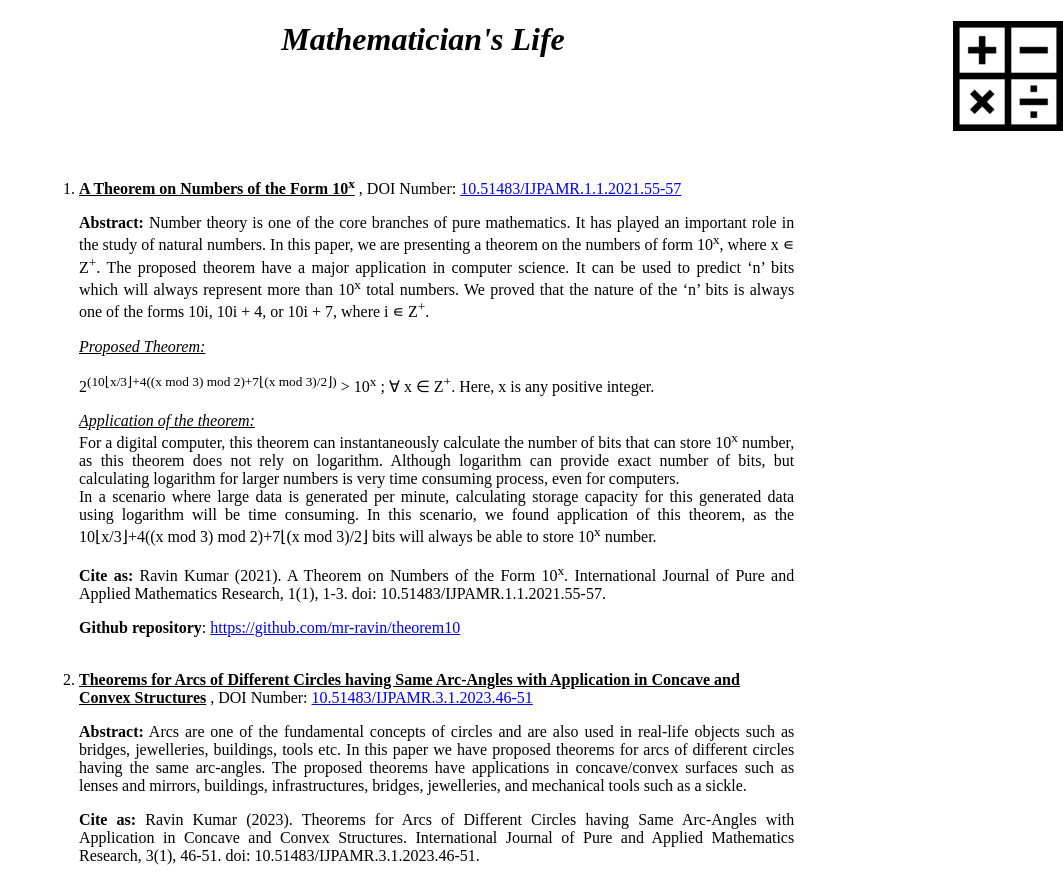
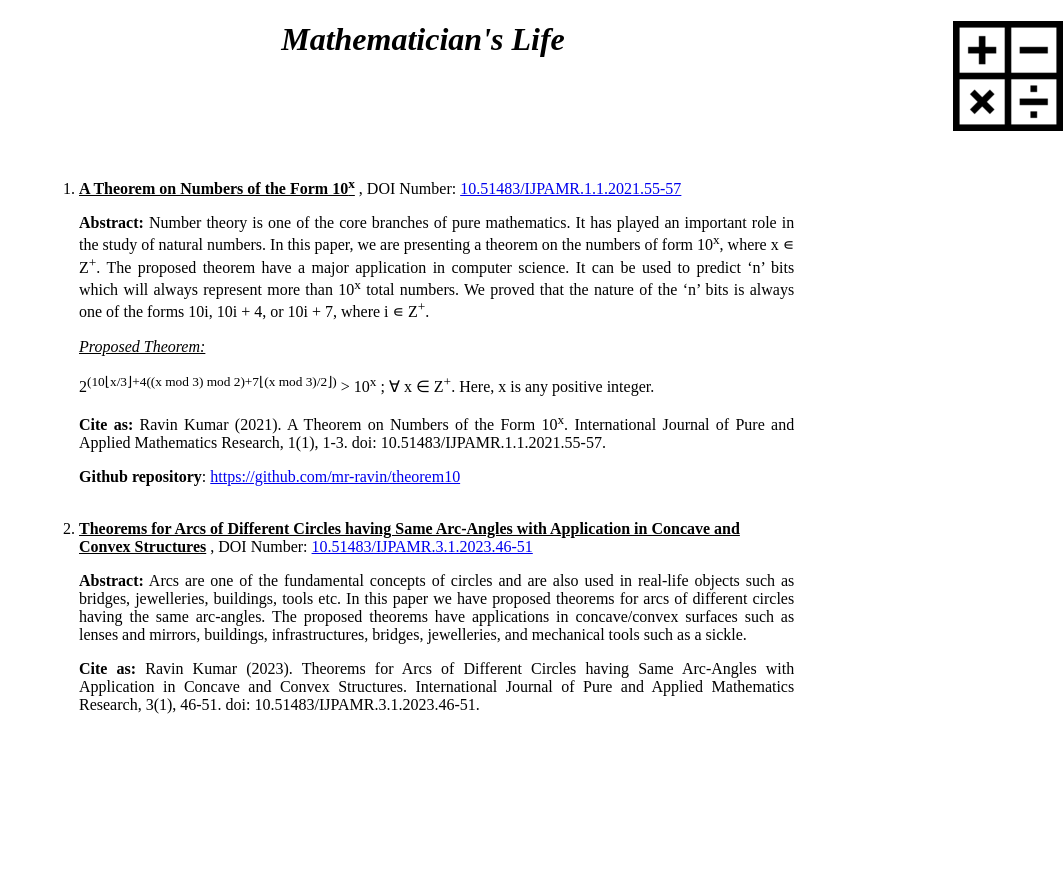
Before and after one commit to mr-ravin/mathematician, a React (Create React App) app: page / in a window 1280 px wide. Shown: the whole page, without its empty margins (217-1280 px from the left). After the commit the page ends 800 px from the top, so only its background shows below. Built offline with nearby package versions, Linux system fonts and the light colour scheme.

Commit message:
Add files via upload

```diff
--- a/index.html
+++ b/index.html
@@ -1 +1 @@
-<!doctype html><html lang="en"><head><meta charset="utf-8"/><link rel="icon" href="/mathematician/favicon.ico"/><meta name="viewport" content="width=device-width,initial-scale=1"/><meta name="theme-color" content="#000000"/><meta name="description" content="Web site created using create-react-app"/><link rel="apple-touch-icon" href="/mathematician/logo192.png"/><link rel="manifest" href="/mathematician/manifest.json"/><title>React App</title><script defer="defer" src="/mathematician/static/js/main.7b8aa341.js"></script><link href="/mathematician/static/css/main.1bcd8da1.css" rel="stylesheet"></head><body><noscript>You need to enable JavaScript to run this app.</noscript><div id="root"></div></body></html>
+<!doctype html><html lang="en"><head><meta charset="utf-8"/><link rel="icon" href="/mathematician/favicon.ico"/><meta name="viewport" content="width=device-width,initial-scale=1"/><meta name="theme-color" content="#000000"/><meta name="description" content="Web site created using create-react-app"/><link rel="apple-touch-icon" href="/mathematician/logo192.png"/><link rel="manifest" href="/mathematician/manifest.json"/><title>React App</title><script defer="defer" src="/mathematician/static/js/main.9a5634a8.js"></script><link href="/mathematician/static/css/main.1bcd8da1.css" rel="stylesheet"></head><body><noscript>You need to enable JavaScript to run this app.</noscript><div id="root"></div></body></html>
--- a/src/App.js
+++ b/src/App.js
@@ -20,11 +20,6 @@ render(){
           <br/><br/>
           2<sup>(10⌊x/3⌋+4((x mod 3) mod 2)+7⌊(x mod 3)/2⌋)</sup> &gt; 10<sup>x</sup>  ; ∀ x ∈ Z<sup>+</sup>. Here, x is any positive integer.
           </p>
-          <p align="justify">
-          <u><i>Application of the theorem:</i></u><br/>
-          For a digital computer, this theorem can instantaneously calculate the number of bits that can store 10<sup>x</sup> number, as this theorem does not rely on logarithm. Although logarithm can provide exact number of bits, but calculating logarithm for larger numbers is very time consuming process, even for computers.
-          <br/>In a scenario where large data is generated per minute, calculating storage capacity for this generated data using logarithm will be time consuming. In this scenario, we found application of this theorem, as the 10⌊x/3⌋+4((x mod 3) mod 2)+7⌊(x mod 3)/2⌋ bits will always be able to store 10<sup>x</sup> number.
-          </p>
           <p align="justify"><b>Cite as:</b> Ravin Kumar (2021). A Theorem on Numbers of the Form 10<sup>x</sup>. International Journal of Pure and Applied Mathematics Research, 1(1), 1-3. doi: 10.51483/IJPAMR.1.1.2021.55-57.</p>
           <p align="justify"><b>Github repository</b>: <a href = "https://github.com/mr-ravin/theorem10">https://github.com/mr-ravin/theorem10</a></p>
           <br/>
```
Also changed, not shown: asset-manifest.json.
